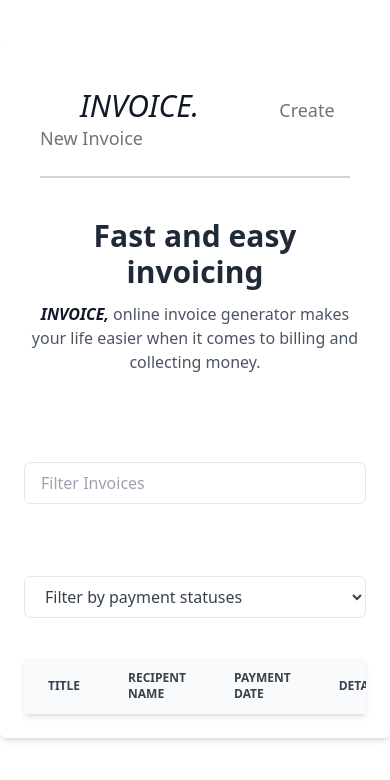
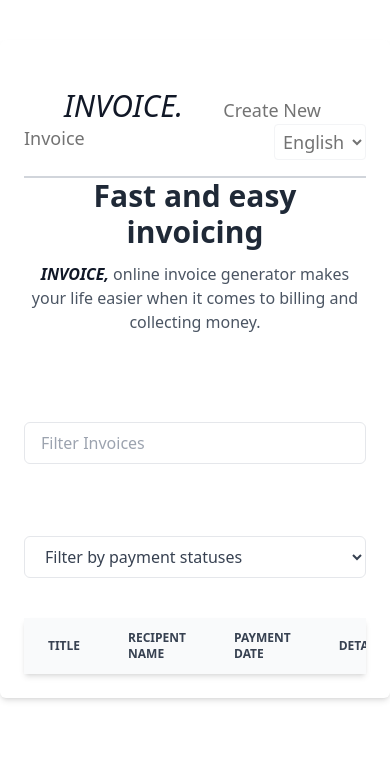
Before and after one commit to sevvalsaygat/invoicing-app, a React (Create React App) app: page /list in a window 390 px wide. Shown: the top 780 px of the page. Built offline with nearby package versions, Linux system fonts and the light colour scheme.

Commit message:
Create language select with tailwind css

```diff
--- a/src/components/Form/index.js
+++ b/src/components/Form/index.js
@@ -33,10 +33,10 @@ function Index({ invoices, setInvoices }) {
 
   return (
     <section onSubmit={handleSubmit(onSubmit)} className="mt-10 max-w-6xl p-6 mx-auto bg-white rounded-md shadow-md dark:bg-gray-800">
-      <ul className='max-w-7xl mx-auto sm:px-6 text-lg border-b-2 border-gray-300 py-6 md:justify-start md:space-x-10 text-neutral-500 font-Times New Roman' href="#">
+      <ul className='max-w-7xl mx-auto sm:px-6 text-lg border-b-2 border-gray-300 py-6 md:justify-start md:space-x-10 text-neutral-500' href="#">
         <span className='ml-10 mr-10 text-3xl font-style: italic text-gray-900 font-sans'>INVOICE.</span>
-        <Link className='ml-10 font-sans' to="/list">{t("form.buttons.list_invoices")}</Link>
-        <LanguageSelect/>
+        <Link className='mr-10 font-sans' to="/list">{t("form.buttons.list_invoices")}</Link>
+        <LanguageSelect />
       </ul>
       <h2 className="text-lg font-semibold text-gray-700 capitalize dark:text-white">...</h2>
       <form>
@@ -151,7 +151,7 @@ function Index({ invoices, setInvoices }) {
                           </td>
                           <td className='text-sm text-gray-900 font-light px-6 py-4 whitespace-nowrap font-sans'>
                             <input className='mt-5 py-1 px-4 w-16 border border-gray-300 rounded-md'
-                              placeholder= {t("form.fields.items.quantity")}
+                              placeholder={t("form.fields.items.quantity")}
                               {...register(`items[${i}].quantity`, {
                                 required: true,
                                 valueAsNumber: true,
@@ -161,7 +161,7 @@ function Index({ invoices, setInvoices }) {
                           </td>
                           <td className='text-sm text-gray-900 font-light px-6 py-4 whitespace-nowrap font-sans'>
                             <input className='mt-5 py-1 px-4 w-16 border border-gray-300 rounded-md'
-                              placeholder= {t("form.fields.items.price")}
+                              placeholder={t("form.fields.items.price")}
                               {...register(`items[${i}].price`, {
                                 required: true,
                                 valueAsNumber: true,
--- a/src/components/LanguageSelect/index.js
+++ b/src/components/LanguageSelect/index.js
@@ -4,12 +4,13 @@ import i18n from "i18next";
 
 function Index() {
   const { t } = useTranslation()
-  const onChangeLanguage= (e) => {
+  const onChangeLanguage = (e) => {
     i18n.changeLanguage(e.target.value)
   }
 
   return (
-    <select className='mb-10 block w-full px-4 py-2 mt-2 text-gray-700 bg-white border border-gray-200 rounded-md dark:bg-gray-800 dark:text-gray-300 dark:border-gray-600 focus:border-blue-400 focus:ring-blue-300 focus:ring-opacity-40 dark:focus:border-blue-300 focus:outline-none focus:ring font-sans'
+    <select defaultValue={i18n.language}
+      className='float-right bg-transparent py-1 px-1 border border-gray-100 hover:border-transparent rounded'
       onChange={onChangeLanguage}>
       <option value="en">{t("language_select.options.en")}</option>
       <option value="tr">{t("language_select.options.tr")}</option>
--- a/src/components/List/index.js
+++ b/src/components/List/index.js
@@ -4,6 +4,7 @@ import Modal from 'react-modal'
 import emailjs from 'emailjs-com'
 import { ToastContainer, toast } from 'react-toastify';
 import { useTranslation } from 'react-i18next';
+import LanguageSelect from './../LanguageSelect/index'
 import 'react-toastify/dist/ReactToastify.css';
 
 const toastOptions = {
@@ -73,14 +74,11 @@ function Index({ invoices }) {
 
   return (
     <section className="mt-10 max-w-6xl p-6 mx-auto bg-white rounded-md shadow-md dark:bg-gray-800">
-      <div className='mb-10 max-w-7xl mx-auto px-4 sm:px-6'>
-        <div className='text-lg flex justify-between items-center border-b-2 border-gray-300 py-6 md:justify-start md:space-x-10 text-neutral-500 font-Times New Roman'>
-          <ul href="#">
+      <ul className='max-w-7xl mx-auto sm:px-6 text-lg border-b-2 border-gray-300 py-6 md:justify-start md:space-x-10 text-neutral-500' href="#">
         <span className='ml-10 mr-10 text-3xl font-style: italic text-gray-900 font-sans'>INVOICE.</span>
-            <Link className='ml-10 font-sans' to="/">{t("list.buttons.create_new_invoice")}</Link>
+        <Link className='mr-10 font-sans' to="/">{t("list.buttons.create_new_invoice")}</Link>
+        <LanguageSelect />
       </ul>
-        </div>
-      </div>
       <h2 className="text-3xl font-semibold text-center text-gray-800 dark:text-white font-sans">{t("list.title")}</h2>
       <p className="mt-3 mb-20 text-center text-gray-600 dark:text-gray-400 font-sans">
         <b className="font-style: italic text-gray-900 font-sans mr-1">INVOICE,</b>
```
Lines whose indentation alone changed are shown as unchanged.
